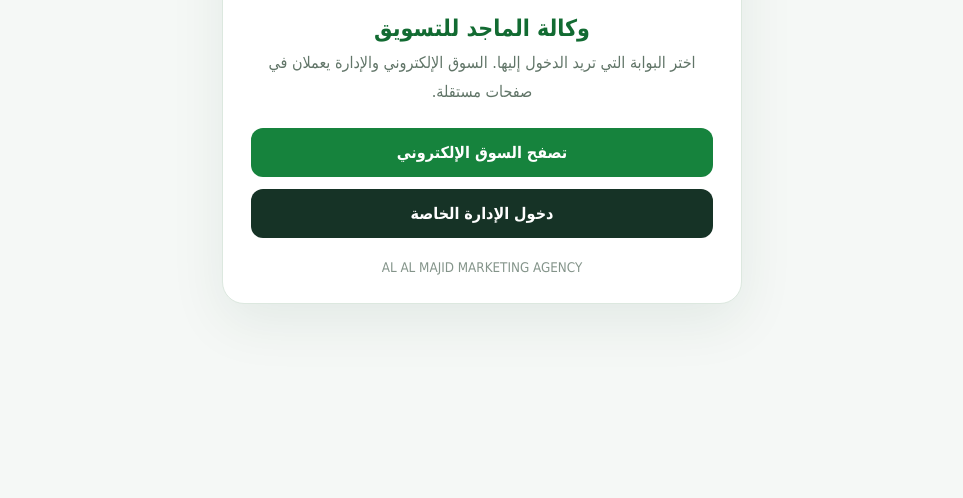
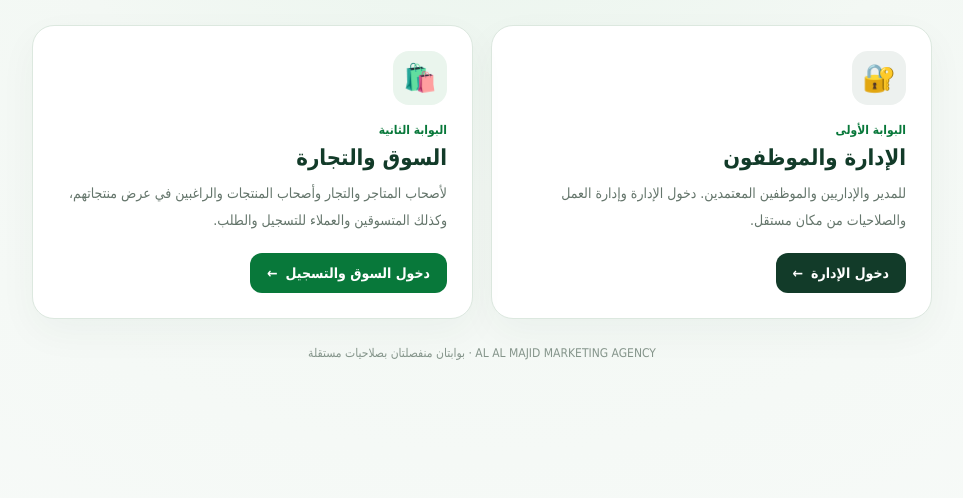
Before and after one commit to zxmagd2022-web/al-majid-ai-control-center, a plain HTML site: page index.html in a window 1280 px wide. Shown: the part 302-800 px from the top of the page, without its empty margins (158-1121 px from the left). Drawn offline with Linux system fonts and the light colour scheme.

Commit message:
Redesign portal with two separate entry cards (#6)

```diff
--- a/index.html
+++ b/index.html
@@ -4,28 +4,52 @@
 <meta charset="UTF-8">
 <meta name="viewport" content="width=device-width, initial-scale=1.0">
 <meta name="robots" content="index,follow">
-<title>AL MAJID | البوابة الرئيسية</title>
+<meta name="theme-color" content="#0b6b35">
+<title>AL MAJID | اختر بوابتك</title>
 <style>
-*{box-sizing:border-box}body{margin:0;min-height:100vh;background:#f5f8f6;color:#163326;font-family:Tahoma,Arial,sans-serif;display:grid;place-items:center;padding:20px}
-main{width:min(100%,520px);background:#fff;border:1px solid #dce8df;border-radius:22px;padding:28px;box-shadow:0 18px 55px rgba(12,64,34,.08);text-align:center}
-.logo{width:76px;height:76px;margin:0 auto 18px;border-radius:18px;background:#e6f3e9;color:#13833b;display:grid;place-items:center;font-size:38px;font-weight:900}
-h1{font-size:23px;margin:0 0 8px;color:#126b32}p{color:#617568;line-height:1.8;margin:0 0 22px}
-.links{display:grid;gap:12px}
-a{display:block;text-decoration:none;padding:15px 18px;border-radius:12px;font-weight:700}
-.market{background:#16833d;color:#fff}.admin{background:#163326;color:#fff}
-small{display:block;margin-top:22px;color:#84948a}
+:root{color-scheme:light;--green:#08783a;--deep:#123b29;--muted:#64756b;--line:#dce8df;--bg:#f3f8f4}
+*{box-sizing:border-box}
+body{margin:0;min-height:100vh;background:radial-gradient(circle at top,#e5f3e9 0,#f3f8f4 48%,#f7faf8 100%);color:var(--deep);font-family:Tahoma,Arial,sans-serif;display:grid;place-items:center;padding:24px}
+main{width:min(100%,900px);text-align:center}
+.brand{display:inline-grid;place-items:center;width:68px;height:68px;border-radius:20px;background:#fff;border:1px solid var(--line);color:var(--green);font-size:32px;font-weight:900;box-shadow:0 8px 28px #123b2910;margin-bottom:16px}
+h1{font-size:clamp(24px,4vw,34px);margin:0 0 10px;color:var(--deep)}
+.intro{color:var(--muted);line-height:1.9;margin:0 auto 30px;max-width:620px}
+.choices{display:grid;grid-template-columns:repeat(2,minmax(0,1fr));gap:18px;text-align:right}
+.choice{display:flex;flex-direction:column;align-items:flex-start;min-height:270px;padding:25px;background:#fff;border:1px solid var(--line);border-radius:22px;box-shadow:0 14px 38px #123b290b;text-decoration:none;color:inherit;transition:transform .18s ease,box-shadow .18s ease,border-color .18s ease}
+.choice:hover,.choice:focus-visible{transform:translateY(-3px);border-color:#8dc6a0;box-shadow:0 18px 42px #123b2918;outline:none}
+.icon{width:54px;height:54px;display:grid;place-items:center;border-radius:16px;background:#eaf5ed;color:var(--green);font-size:27px;margin-bottom:18px}
+.eyebrow{font-size:12px;font-weight:700;color:var(--green);margin-bottom:8px}
+h2{font-size:22px;margin:0 0 10px}
+.desc{font-size:14px;line-height:1.9;color:var(--muted);margin:0 0 20px}
+.action{margin-top:auto;display:inline-flex;align-items:center;gap:8px;background:var(--green);color:white;border-radius:12px;padding:12px 17px;font-weight:700;font-size:14px}
+.choice.admin .icon{background:#edf1ef;color:#244b37}
+.choice.admin .action{background:var(--deep)}
+.note{font-size:12px;color:#84948a;line-height:1.8;margin:24px 0 0}
+@media(max-width:620px){body{padding:18px}.choices{grid-template-columns:1fr;gap:14px}.choice{min-height:0;padding:22px}.intro{margin-bottom:22px}}
 </style>
 </head>
 <body>
 <main>
-<div class="logo" aria-hidden="true">M</div>
+<div class="brand" aria-hidden="true">M</div>
 <h1>وكالة الماجد للتسويق</h1>
-<p>اختر البوابة التي تريد الدخول إليها. السوق الإلكتروني والإدارة يعملان في صفحات مستقلة.</p>
-<div class="links">
-<a class="market" href="https://kano234.com/">تصفح السوق الإلكتروني</a>
-<a class="admin" href="admin.html">دخول الإدارة الخاصة</a>
-</div>
-<small>AL AL MAJID MARKETING AGENCY</small>
+<p class="intro">اختر البوابة المناسبة لك. لكل بوابة صفحة مستقلة وتسجيل دخول خاص بها.</p>
+<section class="choices" aria-label="بوابات وكالة الماجد">
+<a class="choice admin" href="admin.html">
+<div class="icon" aria-hidden="true">🔐</div>
+<div class="eyebrow">البوابة الأولى</div>
+<h2>الإدارة والموظفون</h2>
+<p class="desc">للمدير والإداريين والموظفين المعتمدين. دخول الإدارة وإدارة العمل والصلاحيات من مكان مستقل.</p>
+<span class="action">دخول الإدارة <span aria-hidden="true">←</span></span>
+</a>
+<a class="choice market" href="https://kano234.com/">
+<div class="icon" aria-hidden="true">🛍️</div>
+<div class="eyebrow">البوابة الثانية</div>
+<h2>السوق والتجارة</h2>
+<p class="desc">لأصحاب المتاجر والتجار وأصحاب المنتجات والراغبين في عرض منتجاتهم، وكذلك المتسوقين والعملاء للتسجيل والطلب.</p>
+<span class="action">دخول السوق والتسجيل <span aria-hidden="true">←</span></span>
+</a>
+</section>
+<p class="note">AL AL MAJID MARKETING AGENCY · بوابتان منفصلتان بصلاحيات مستقلة</p>
 </main>
 </body>
 </html>
```
